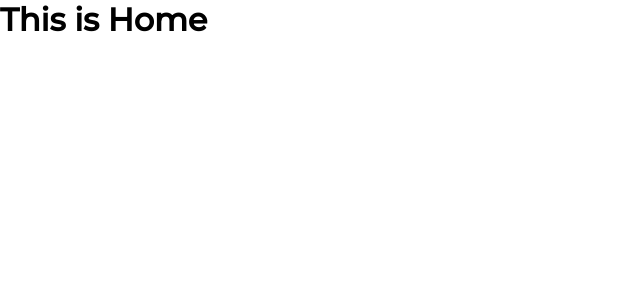
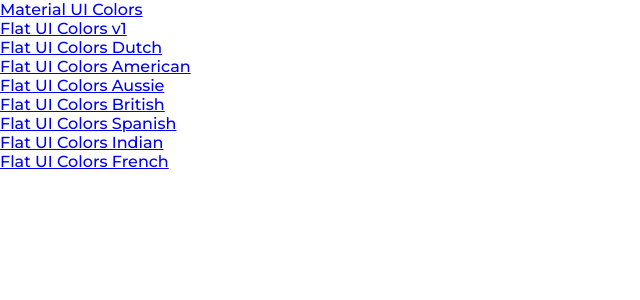
Before and after one commit to rookiemonkey/colorpalettes, a React (Create React App) app: page / in a window 1280 px wide. Shown: the top 300 px of the page, without its empty margins (0-640 px from the left). Built offline with nearby package versions, Linux system fonts and the light colour scheme.

Commit message:
connected pallete route to home route

```diff
--- a/src/App.js
+++ b/src/App.js
@@ -1,5 +1,6 @@
 import React, { Component } from 'react';
 import { Switch, Route } from 'react-router-dom';
+import Home from './components/Home';
 import Palette from './components/Palette';
 import seeds from './components/seeds';
 import generatePalette from './helpers/generatePalette';
@@ -15,8 +16,11 @@
       <Switch>
 
         <Route
-          exact path='/'
-          render={() => (<h1>This is Home</h1>)}
+          exact
+          path='/'
+          render={() => {
+            return < Home palettes={seeds} />
+          }}
         />
 
         <Route
--- /dev/null
+++ b/src/components/Home.js
@@ -0,0 +1,25 @@
+import React, { Component } from 'react';
+import { Link } from 'react-router-dom';
+import shortid from 'shortid';
+
+class Home extends Component {
+    render() {
+
+        const { palettes } = this.props
+        const minipalettes = palettes.map(p => {
+            return (
+                <section key={shortid.generate()}>
+                    <Link to={`/palette/${p.id}`}>{p.paletteName}</Link>
+                </section>
+            )
+        })
+
+        return (
+            <article>
+                {minipalettes}
+            </article>
+        )
+    }
+}
+
+export default Home;
--- a/src/components/NavBar.js
+++ b/src/components/NavBar.js
@@ -1,4 +1,5 @@
 import React, { Component } from 'react';
+import { Link } from 'react-router-dom';
 import Slider from 'rc-slider';
 import Select from '@material-ui/core/Select';
 import 'rc-slider/assets/index.css';
@@ -29,7 +30,7 @@
             <header className="Navbar-container">
 
                 <div className="Navbar-logo-container">
-                    <a href='#'>React Color Picker</a>
+                    <Link to='/'>React Color Picker</Link>
                 </div>
 
                 <div className="Navbar-slider-container">
```
